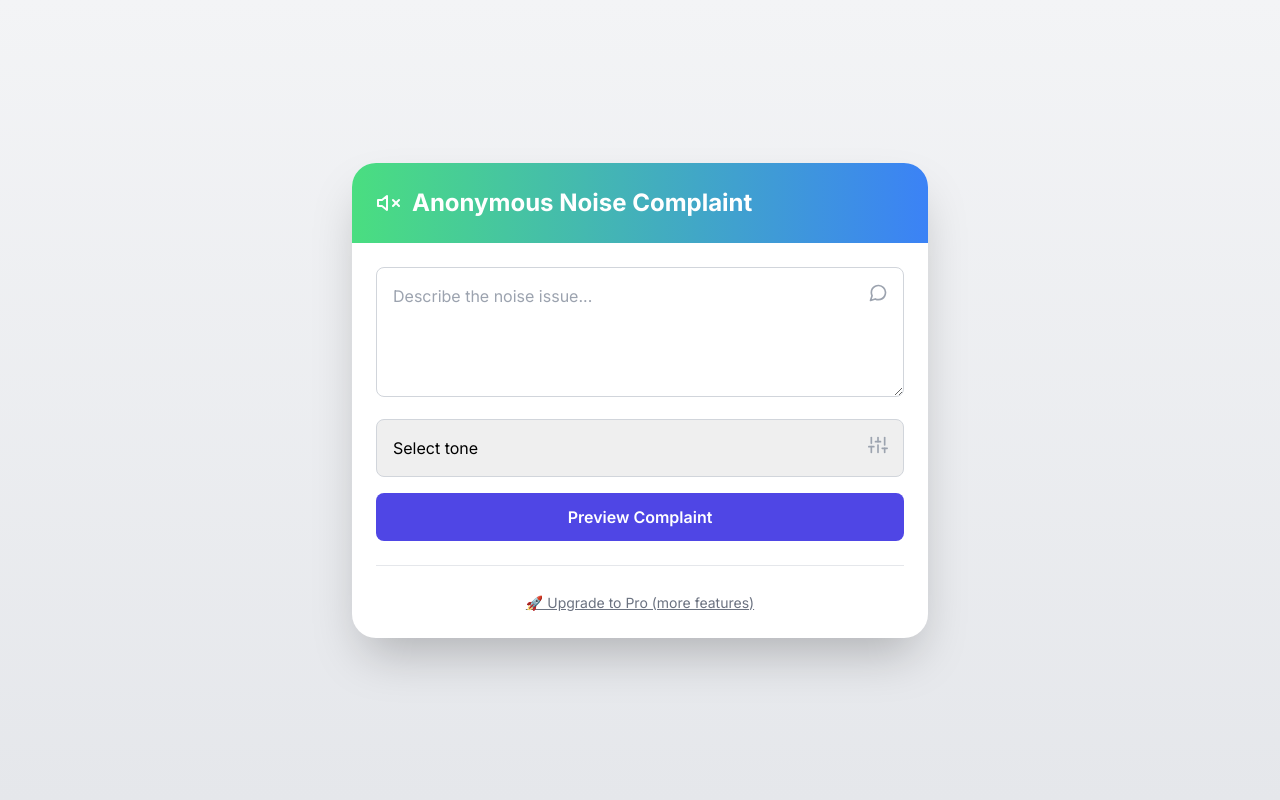
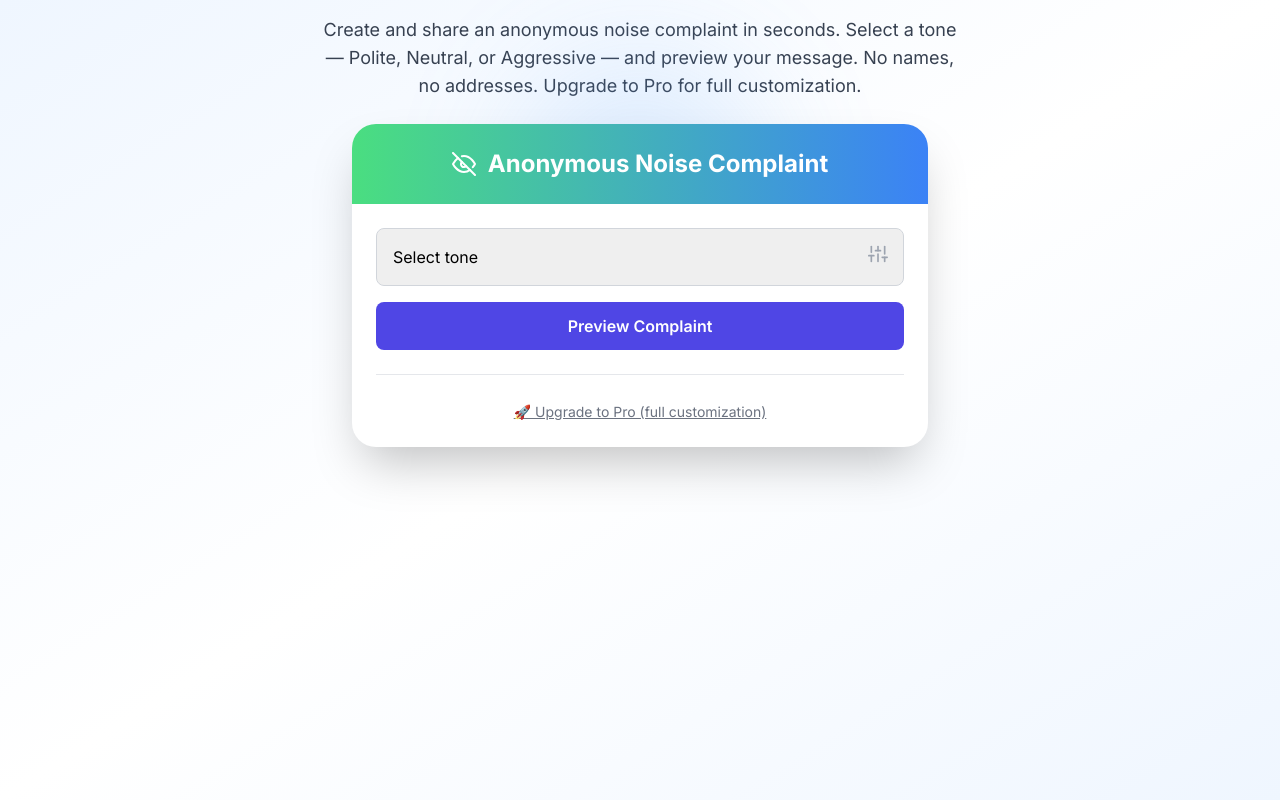
Before and after one commit to saasemail/noise-complaint, a plain HTML site: page index.html in a window 1280 px wide. Drawn offline with nearby package versions, Linux system fonts and the light colour scheme.

Commit message:
Redizajn

```diff
--- a/index.html
+++ b/index.html
@@ -7,35 +7,40 @@
 
   <!-- Tailwind CSS -->
   <script src="https://cdn.tailwindcss.com"></script>
-
   <!-- Google Font: Inter -->
   <link href="https://fonts.googleapis.com/css2?family=Inter:wght@400;600;700&display=swap" rel="stylesheet" />
-  <style>
-    body {
-      font-family: 'Inter', sans-serif;
-    }
-  </style>
-
+  <style> body { font-family: 'Inter', sans-serif; } </style>
   <!-- Feather Icons -->
   <script src="https://unpkg.com/feather-icons"></script>
 </head>
-<body class="bg-gradient-to-b from-gray-100 to-gray-200 min-h-screen flex items-center justify-center p-4">
+<body class="bg-gradient-to-br from-blue-50 via-white to-blue-50 min-h-screen p-4 flex flex-col items-center">
 
-  <div class="w-full max-w-xl bg-white rounded-3xl shadow-2xl overflow-hidden">
-    <!-- Header with gradient -->
-    <div class="bg-gradient-to-r from-green-400 to-blue-500 p-6 flex items-center gap-3">
-      <i data-feather="volume-x" class="w-6 h-6 text-white"></i>
-      <h1 class="text-2xl font-bold text-white">Anonymous Noise Complaint</h1>
+  <!-- Objašnjenje -->
+  <div class="max-w-2xl text-center mb-6 px-4 text-gray-700">
+    <p class="text-lg">
+      Create and share an anonymous noise complaint in seconds.
+      Select a tone — Polite, Neutral, or Aggressive — and preview your message.
+      No names, no addresses. Upgrade to Pro for full customization.
+    </p>
+  </div>
+
+  <div class="relative w-full max-w-xl">
+
+    <!-- Dekorativni plavi krug iza kartice -->
+    <div class="absolute -top-16 left-1/2 transform -translate-x-1/2 w-64 h-64 bg-blue-400 opacity-20 rounded-full blur-3xl"></div>
+
+    <!-- Glavna kartica -->
+    <div class="relative bg-white rounded-3xl shadow-2xl overflow-hidden">
+
+      <!-- Header sa ikonicom i centriranim naslovom -->
+      <div class="bg-gradient-to-r from-green-400 to-blue-500 p-6 flex items-center justify-center gap-3">
+        <i data-feather="eye-off" class="w-6 h-6 text-white"></i>
+        <h1 class="text-2xl font-bold text-white text-center">Anonymous Noise Complaint</h1>
       </div>
 
       <div class="p-6 space-y-6">
-      <!-- Form -->
+        <!-- Osnovna forma: samo izbor tona -->
         <form id="complaintForm" class="space-y-4">
-        <div class="relative">
-          <textarea id="description" placeholder="Describe the noise issue..."
-            class="w-full p-4 pr-12 border border-gray-300 rounded-lg focus:outline-none focus:ring-2 focus:ring-indigo-400 transition" rows="4" required></textarea>
-          <i data-feather="message-circle" class="absolute right-4 top-4 w-5 h-5 text-gray-400"></i>
-        </div>
           <div class="relative">
             <select id="tone" class="w-full p-4 pr-12 border border-gray-300 rounded-lg appearance-none focus:outline-none focus:ring-2 focus:ring-indigo-400 transition" required>
               <option value="" disabled selected>Select tone</option>
@@ -46,31 +51,29 @@
             <i data-feather="sliders" class="absolute right-4 top-4 w-5 h-5 text-gray-400"></i>
           </div>
           <button type="button" id="previewBtn"
-          class="w-full py-3 bg-indigo-600 text-white font-semibold rounded-lg hover:bg-indigo-700 active:bg-indigo-800 focus:outline-none focus:ring-2 focus:ring-indigo-400 transition">
+            class="w-full mt-2 py-3 bg-indigo-600 text-white font-semibold rounded-lg hover:bg-indigo-700 active:bg-indigo-800 focus:outline-none focus:ring-2 focus:ring-indigo-400 transition">
             Preview Complaint
           </button>
         </form>
 
-      <!-- Preview -->
+        <!-- Preview sekcija -->
         <div id="previewBox" class="hidden p-4 border-2 border-dashed border-gray-300 rounded-lg bg-gray-50">
           <h2 class="text-lg font-semibold text-gray-700 mb-2">Preview:</h2>
           <p id="previewText" class="text-gray-800 italic whitespace-pre-line"></p>
         </div>
 
-      <!-- Link Generation (coming soon) -->
+        <!-- Link Generation (dolazi kasnije) -->
         <div id="linkSection" class="hidden space-y-3">
           <button id="generateLinkBtn"
             class="w-full py-3 bg-green-500 text-white font-semibold rounded-lg hover:bg-green-600 active:bg-green-700 focus:outline-none focus:ring-2 focus:ring-green-400 transition">
             Generate Link
           </button>
-
           <div class="flex items-center justify-between bg-gray-100 p-3 rounded-lg">
             <span id="linkText" class="text-sm text-gray-700 truncate">https://app.link/your-complaint</span>
             <button id="copyBtn" class="flex items-center gap-1 text-blue-600 hover:underline text-sm">
               <i data-feather="copy" class="w-4 h-4"></i> Copy
             </button>
           </div>
-
           <div class="flex justify-center gap-6 text-gray-600 pt-2">
             <i data-feather="message-circle" class="w-6 h-6 cursor-pointer hover:text-blue-600"></i>
             <i data-feather="send" class="w-6 h-6 cursor-pointer hover:text-green-600"></i>
@@ -79,41 +82,37 @@
           </div>
         </div>
 
-      <!-- Pro version -->
+        <!-- Upgrade na Pro -->
         <div class="pt-6 text-center border-t border-gray-200">
           <a href="/pro" class="text-sm text-gray-500 hover:text-gray-700 underline">
-          🚀 Upgrade to Pro (more features)
+            🚀 Upgrade to Pro (full customization)
           </a>
         </div>
       </div>
     </div>
+  </div>
 
+  <!-- JS logika -->
   <script>
     feather.replace();
-
     const previewBtn = document.getElementById('previewBtn');
     const previewBox = document.getElementById('previewBox');
     const previewText = document.getElementById('previewText');
-    const form = document.getElementById('complaintForm');
 
     previewBtn.addEventListener('click', () => {
-      const description = document.getElementById('description').value.trim();
       const tone = document.getElementById('tone').value;
-
-      if (!description || !tone) {
-        alert('Please describe the issue and select a tone.');
+      if (!tone) {
+        alert('Please select a tone.');
         return;
       }
-
       let complaint = '';
       if (tone === 'polite') {
-        complaint = `Dear neighbor,\n\nJust a kind note to let you know that there has been some noise recently: ${description}.\n\nWe’d greatly appreciate your attention to this. Thank you.`;
+        complaint = `Dear neighbor,\n\nThis is a friendly reminder about noise levels in our area. Please consider keeping the noise down.\n\nThank you for your cooperation.`;
       } else if (tone === 'neutral') {
-        complaint = `Hello,\n\nThere is an ongoing noise issue: ${description}.\nPlease take necessary action to resolve it.`;
+        complaint = `Hello,\n\nThere has been a noise issue recently. Please address it at your earliest convenience.`;
       } else {
-        complaint = `Enough is enough.\n${description}.\nThis needs to stop – immediately.`;
+        complaint = `Attention!\n\nNoise in this area is unacceptable. Stop immediately.`;
       }
-
       previewText.textContent = complaint;
       previewBox.classList.remove('hidden');
       previewBox.scrollIntoView({ behavior: 'smooth' });
```
Lines whose indentation alone changed are shown as unchanged.
